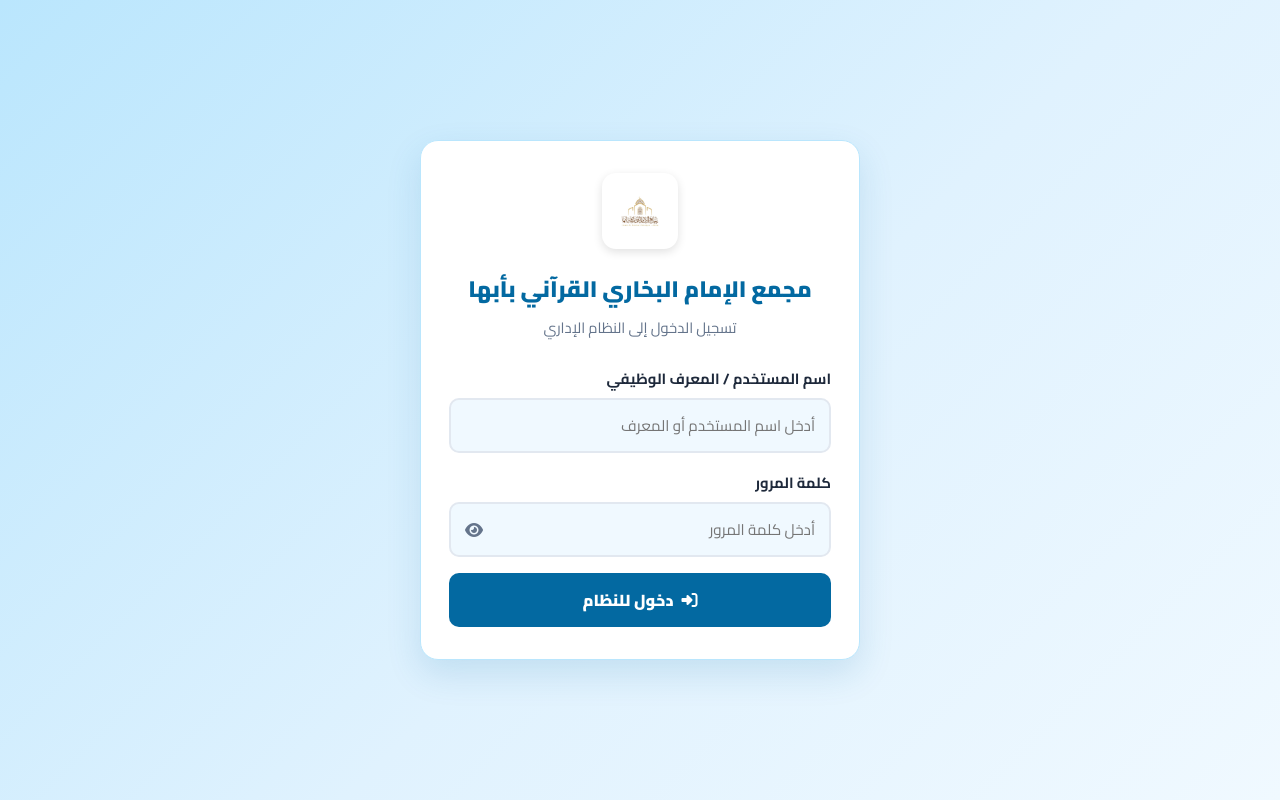
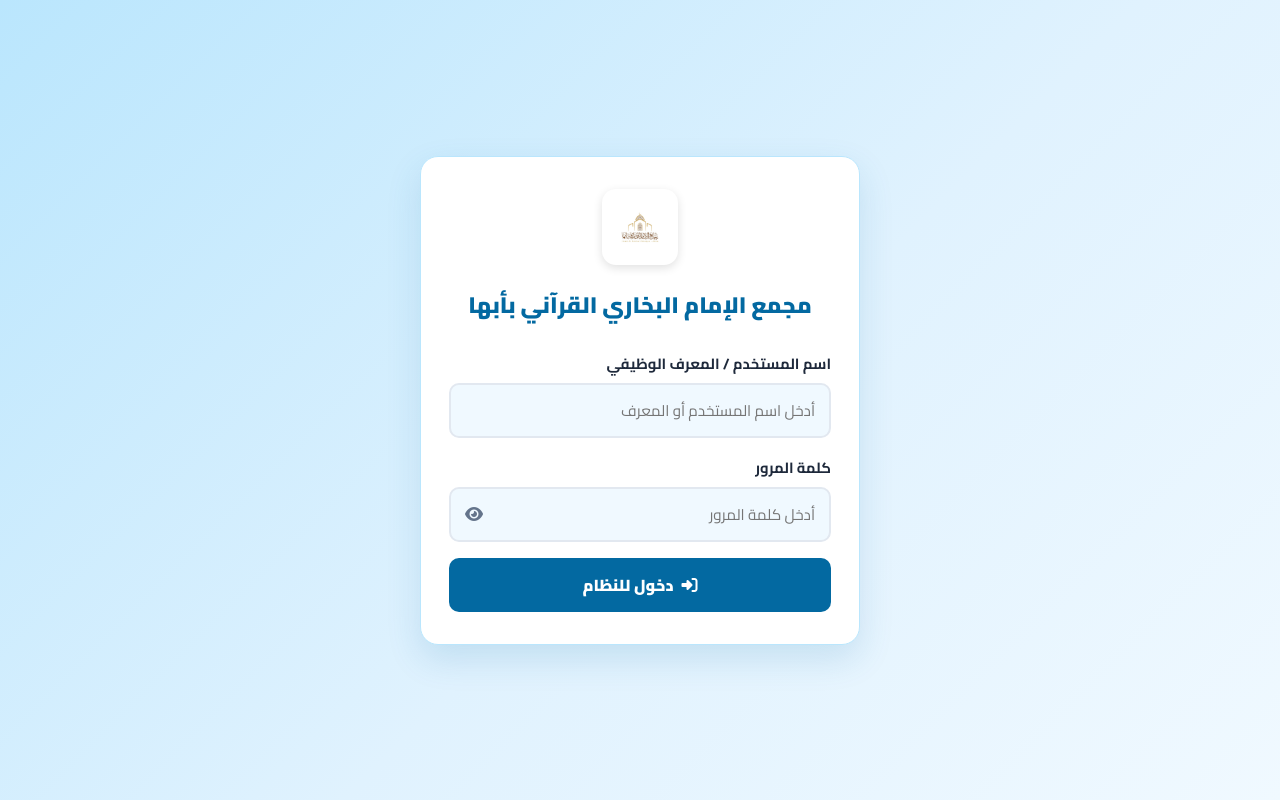
Before and after one commit to mohmed2002mmm-sudo/bukhari-halaqat, a plain HTML site: page index.html in a window 1280 px wide. Drawn offline with nearby package versions, Linux system fonts and the light colour scheme.

Commit message:
Update index.html

```diff
--- a/index.html
+++ b/index.html
@@ -201,7 +201,7 @@ body::before {
         <div class="login-header">
             <img src="لوقو البخاري.jpeg" alt="شعار مجمع الإمام البخاري القرآني بأبها">
             <h1>مجمع الإمام البخاري القرآني بأبها</h1>
-            <p>تسجيل الدخول إلى النظام الإداري</p>
+
         </div>
 
         <div id="login-error" class="error-msg"></div>
```
